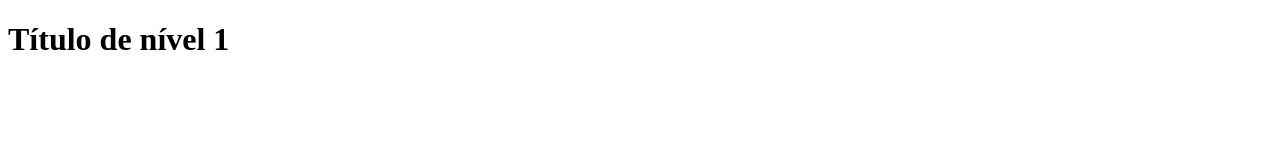
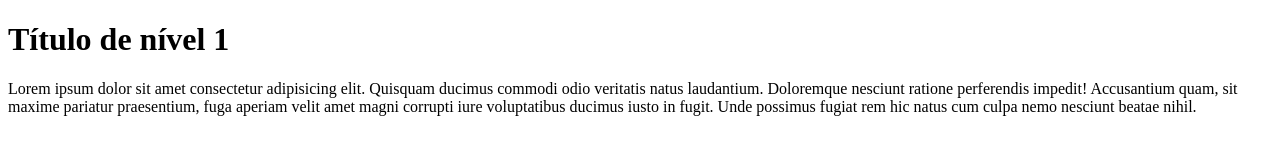
Before and after one commit to octlui/primeiro-rep, a plain HTML site: page index.html in a window 1280 px wide. Drawn offline with Linux system fonts and the light colour scheme.

Commit message:
segundo commit

```diff
--- a/index.html
+++ b/index.html
@@ -8,5 +8,6 @@
 </head>
 <body>
     <h1>Título de nível 1</h1>
+    <p>Lorem ipsum dolor sit amet consectetur adipisicing elit. Quisquam ducimus commodi odio veritatis natus laudantium. Doloremque nesciunt ratione perferendis impedit! Accusantium quam, sit maxime pariatur praesentium, fuga aperiam velit amet magni corrupti iure voluptatibus ducimus iusto in fugit. Unde possimus fugiat rem hic natus cum culpa nemo nesciunt beatae nihil.</p>
 </body>
 </html>
```
